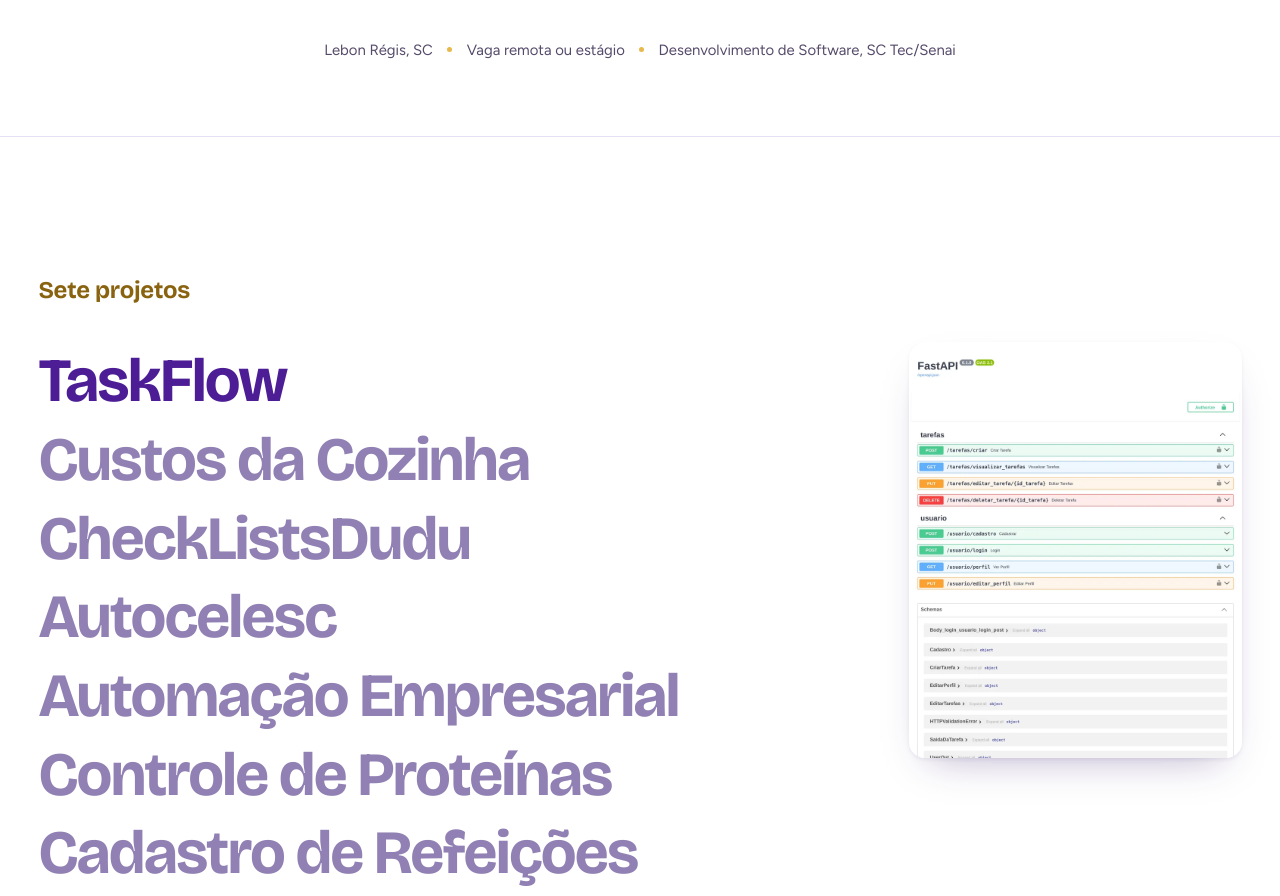
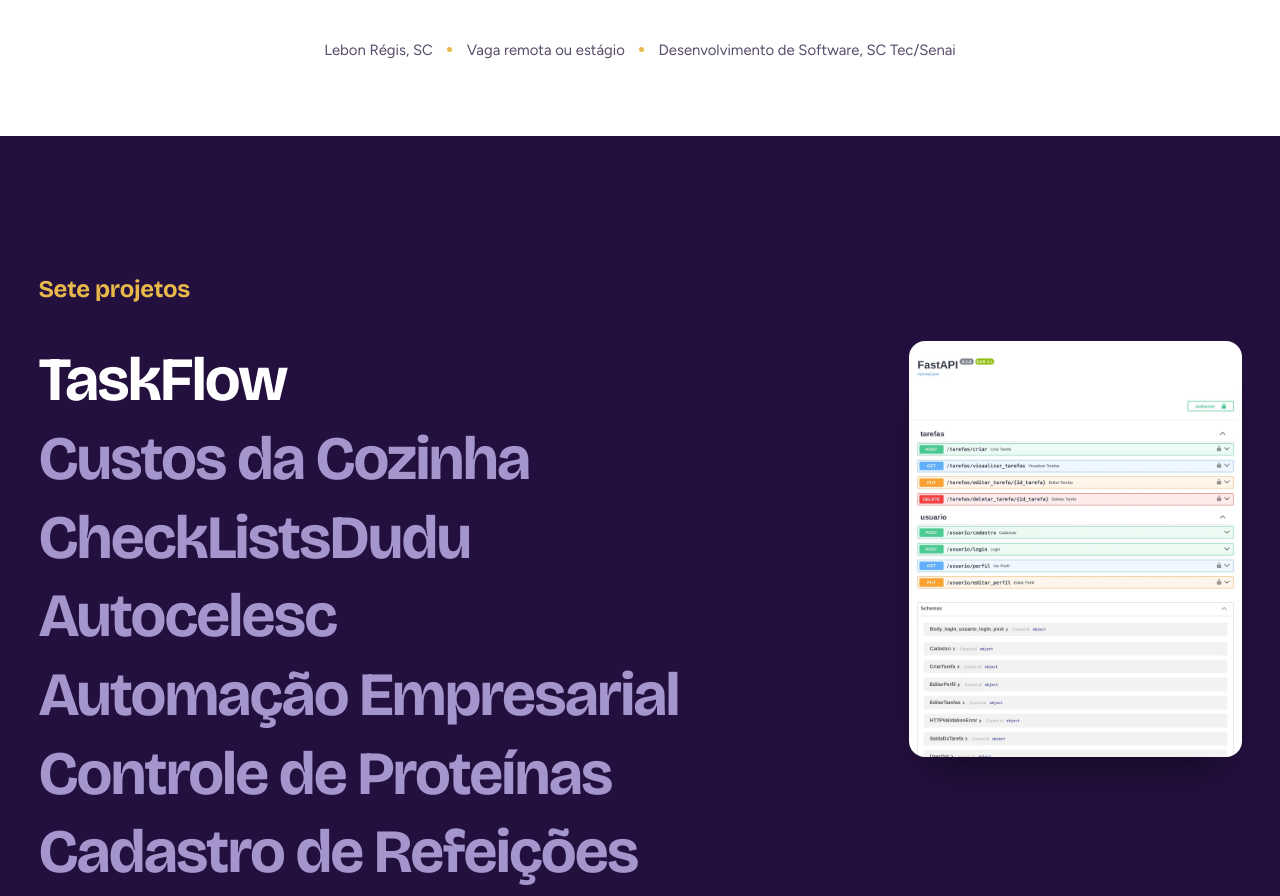
Before and after one commit to 1GustavoBueno1/Portfolio, a plain HTML site: page index.html in a window 1280 px wide. Shown: the part 600-1496 px from the top of the page. Drawn offline with nearby package versions, Linux system fonts and the light colour scheme.

Commit message:
Intercala faixas roxo-escuras com o fundo branco
- Índice de projetos, últimos projetos e contato em roxo escuro
  com letra branca; o restante continua branco com letra roxa
- Faixas trocam só os tokens de cor, então os componentes se ajustam
- Rodapé num roxo ainda mais fundo
- Verificador confere o contraste das cores das faixas

Co-Authored-By: Claude Opus 5.5 <noreply@anthropic.com>

```diff
--- a/index.html
+++ b/index.html
@@ -67,7 +67,7 @@
     </section>
 
     <!-- ============================================================== índice -->
-    <section class="indice" id="projetos" aria-labelledby="titulo-projetos">
+    <section class="indice faixa-roxa" id="projetos" aria-labelledby="titulo-projetos">
       <div class="largura">
         <h2 class="indice__titulo" id="titulo-projetos" data-revelar>Sete projetos</h2>
         <div class="indice__grade">
@@ -313,6 +313,8 @@ def editar_tarefas(
         </div>
       </article>
 
+      <!-- Faixa roxa: Autocelesc, Automação e outros sistemas -->
+      <div class="faixa-roxa faixa-roxa--projetos">
       <!-- 4. Autocelesc -->
       <article class="projeto" id="autocelesc">
         <div class="largura projeto__grade projeto__grade--autocelesc">
@@ -402,6 +404,7 @@ for indice in range(1, 43):
           </ul>
         </div>
       </div>
+      </div><!-- /faixa roxa -->
     </section>
 
     <!-- =============================================================== stack -->
--- a/style.css
+++ b/style.css
@@ -18,6 +18,11 @@
   --roxo-medio: #6b3fc4;
   --roxo-escuro: #1e0f38;
   --lilas: #cdbdf0;
+
+  /* Faixas escuras que intercalam com o branco. */
+  --roxo-noite: #24103f;
+  --roxo-fundo-noite: #170a2b;
+  --apagado-noite: #a495cc;
 
   --ouro: #e8b84a;
   --ouro-texto: #8a6310;
@@ -165,6 +170,39 @@ figcaption code {
   overflow: hidden;
   clip-path: inset(50%);
   white-space: nowrap;
+}
+
+/* ---------------------------------------------------------- faixa roxa */
+
+/* Blocos de fundo roxo escuro com letra branca, intercalando com o branco
+   em grupos (abertura branca, índice roxo, primeiros projetos brancos,
+   últimos projetos roxos, tecnologias e sobre brancos, contato roxo).
+   Os componentes usam os tokens, então basta trocar os tokens aqui. */
+.faixa-roxa {
+  --fundo: var(--roxo-noite);
+  --superficie: rgb(255 255 255 / 0.08);
+  --linha: rgb(255 255 255 / 0.14);
+  --texto: var(--branco);
+  --texto-suave: var(--lilas);
+  --apagado: var(--apagado-noite);
+  --roxo: var(--branco);
+  --roxo-medio: var(--ouro);
+  --ouro-texto: var(--ouro);
+  --codigo-fundo: var(--roxo-fundo-noite);
+  --sombra: 0 24px 48px -20px rgb(0 0 0 / 0.6);
+
+  background: var(--fundo);
+  color: var(--texto);
+}
+
+.faixa-roxa ::selection {
+  background: var(--ouro);
+  color: var(--roxo-noite);
+}
+
+.faixa-roxa--projetos {
+  margin-top: clamp(4.5rem, 9vw, 8rem);
+  padding-bottom: var(--entre-secoes);
 }
 
 /* ---------------------------------------------------------------- pular */
@@ -374,8 +412,7 @@ figcaption code {
 /* --------------------------------------------------------------- índice */
 
 .indice {
-  padding-top: var(--entre-secoes);
-  border-top: 1px solid var(--linha);
+  padding-block: var(--entre-secoes);
 }
 
 .indice__titulo {
@@ -988,7 +1025,7 @@ figcaption {
 
 .contato {
   margin-top: var(--entre-secoes);
-  background: var(--roxo);
+  background: var(--roxo-noite);
   color: var(--branco);
 }
 
@@ -1066,7 +1103,7 @@ figcaption {
 /* --------------------------------------------------------------- rodapé */
 
 .rodape {
-  background: var(--roxo-escuro);
+  background: var(--roxo-fundo-noite);
   color: var(--branco);
 }
 
```
Also changed, not shown: tests/verificar.mjs (+6 -1 lines).
